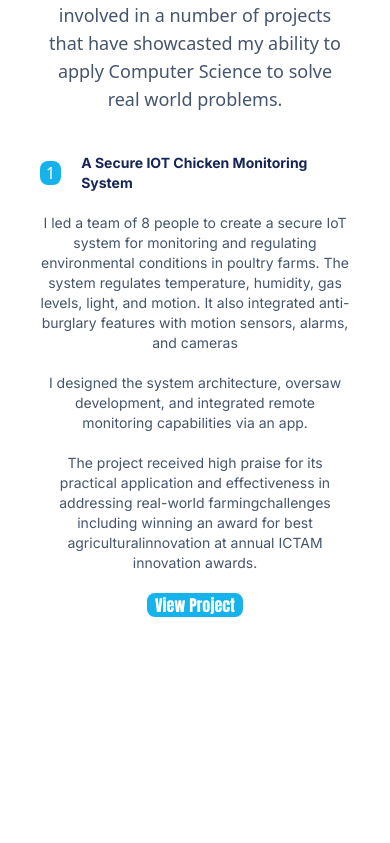
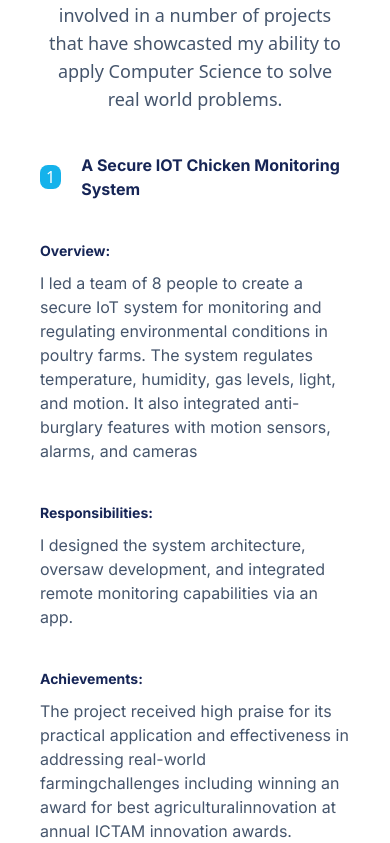
Before and after one commit to therealndagha/portifolio-website, a React (Vite) app: page / in a window 390 px wide. Shown: the part 4888-5731 px from the top of the page. Before the commit the page ends 5505 px from the top, so only its background shows below. Built offline with nearby package versions, Linux system fonts and the light colour scheme.

Commit message:
Add better responsiveness in projects

```diff
--- a/src/Components/About.tsx
+++ b/src/Components/About.tsx
@@ -8,12 +8,12 @@ const About = () => {
               <div>
                   <img src="ndagha.jpg" alt="ndagha" className="h-auto w-60" />
               </div>
-              <div className="flex flex-col space-y-5 md:flex-row justify-center md:space-x-10 border-b-2 border-slate-100 pb-5">
+              <div className="flex flex-col space-y-5 md:flex-row justify-center md:space-x-50 border-b-2 border-slate-100 pb-5">
                  <h2 className="font-roboto  text-blue-950 font-bold">Background: </h2>
                  <p className="text-slate-600 text-sm font-inter w-72">I was born in Lilongwe, Malawi to Mr John Kang'oma and Mrs Mbamwawi Msiska. I was raised in a family of two. Since childhood I showed passion in electronics and technology. I was always fascinated to understand how and why things worked the way they did. I remember breaking things just to learn how devices work under the hood. It is because of this that I decided to pursue a career in Computer Science.</p>
               </div>
 
-              <div className="flex flex-col space-y-5 md:flex-row justify-center md:space-x-10 border-b-2 border-slate-100 pb-5">
+              <div className="flex flex-col space-y-5 md:flex-row justify-center md:space-x-50 border-b-2 border-slate-100 pb-5">
                   <h2 className="font-roboto text-blue-950 font-bold">Education: </h2>
                   <p className="text-slate-600 text-sm font-inter w-72">I studied my Secondary School Education at Dedza Government Secondary School where I got 12 points and through NCHE got selected to study my first Degree at Malawi University of Science and Technology. There I studied Bachelor of Science in Computer Systems and Security. It was an interesting program that exposed me to the world of Computer Science and Cyber Security. This further fueled that love for technology I had in me since childhood. I graduated on 17 October 2024 with a credit.  </p>
               </div>
--- a/src/Components/ProjectCard.tsx
+++ b/src/Components/ProjectCard.tsx
@@ -9,19 +9,23 @@ type ProjectCardProps = {
 
 const ProjectCard = ({id, title, overview, responsibilities, achievements}: ProjectCardProps)=>{
     return (
-        <div className="flex flex-col space-y-5">
-            <div className="flex items-center justify-center space-x-5">
-                <span className="bg-some-blue-shade px-1.5 text-white rounded-md">{id}</span>
-                <h2 className="text-blue-950 font-inter text-sm font-bold">{title}</h2>
-            </div>
-            <div className="flex flex-col space-y-5 items-center justify-center">
-                <p className="text-slate-600 font-inter text-sm text-center">{overview}</p>
-                <p className="text-slate-600 font-inter text-sm text-center">{responsibilities}</p>
-                <p className="text-slate-600 font-inter text-sm text-center">{achievements}</p>
-            </div>
-            <div className="flex items-center justify-center">
-                 <button className="bg-some-blue-shade text-white px-2 rounded-md font-anton"><a href="">View Project</a></button>
-            </div>
+        <div className="flex flex-col space-y-10">
+             <div className="flex items-center justify-center space-x-5">
+                 <span className="bg-some-blue-shade text-white rounded-md  px-1.5">{id}</span>
+                 <h2 className="text-blue-950 font-inter font-bold">{title}</h2>
+             </div>
+             <div className="flex flex-col  md:flex-row items-center justify-center space-y-2.5 md:space-x-10 max-w-lg">
+                  <h3 className="self-start text-blue-950 font-inter font-bold text-sm">Overview:</h3>
+                  <p className="text-slate-600 font-inter">{overview}</p>
+             </div>
+             <div className="flex flex-col  md:flex-row items-center justify-center space-y-2.5 md:space-x-10 max-w-lg">
+                  <h3 className="self-start text-blue-950 font-inter font-bold text-sm">Responsibilities:</h3>
+                  <p className="text-slate-600 font-inter">{responsibilities}</p>
+             </div>
+             <div className="flex  flex-col md:flex-row  items-center justify-center space-y-2.5 md:space-x-10 max-w-lg">
+                  <h3 className="self-start text-blue-950 font-inter font-bold text-sm">Achievements:</h3>
+                  <p className="text-slate-600 font-inter">{achievements}</p>
+             </div>
         </div>
     )
 }
--- a/src/Components/Projects.tsx
+++ b/src/Components/Projects.tsx
@@ -6,7 +6,7 @@ const Projects = () =>{
         <section className="other-sections-container" id="projects">
             <div className="flex flex-col items-center justify-center space-y-5">
                 <h1 className="text-2xl font-anton text-blue-950">Projects and Achievements</h1>
-                 <p className="font-opens-sans text-slate-600 text-center text-lg">Throughout the years I have been involved in a number of projects that have showcasted my ability to apply Computer Science to solve real world problems.</p>
+                 <p className="font-opens-sans text-slate-600 text-center text-lg max-w-lg">Throughout the years I have been involved in a number of projects that have showcasted my ability to apply Computer Science to solve real world problems.</p>
             </div>
             <div className="flex flex-col justify-center items-center space-y-10 mt-10">
                {myProjects.map((project)=>( <ProjectCard key={project.id} {...project} /> )) }
```
